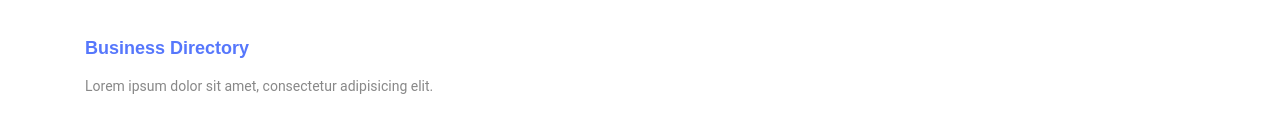
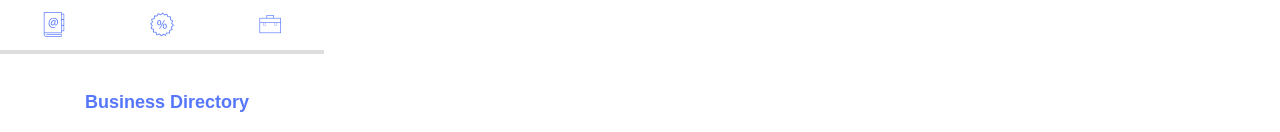
Before and after one commit to webnified/project-entrep, a website: page directory-page.html in a window 1280 px wide. Shown: the top 132 px of the page. Drawn offline with Linux system fonts and the light colour scheme.

Commit message:
Restructured the directory-page menu

```diff
--- a/directory-page.html
+++ b/directory-page.html
@@ -22,6 +22,28 @@
   </head>
 
   <body>
+
+  <section class="nav toolbar">
+    <ul class="nav-items">
+      <li class="nav-item col-xs-4">
+        <a href="members-page.html">
+          <i class="icon flaticon-address16"></i>
+
+        </a>
+      </li><li class="nav-item col-xs-4">
+        <a href="services-page.html">
+          <i class="icon flaticon-offer1"></i>
+
+        </a>
+      </li>
+      <li class="nav-item col-xs-4">
+        <a href="directory-page.html">
+          <i class="icon flaticon-portfolio7"></i>
+
+        </a>
+      </li>
+    </ul>
+  </section>
 
   <section class="container directory-page page">
     <section class="heading col-xs-12">
```
